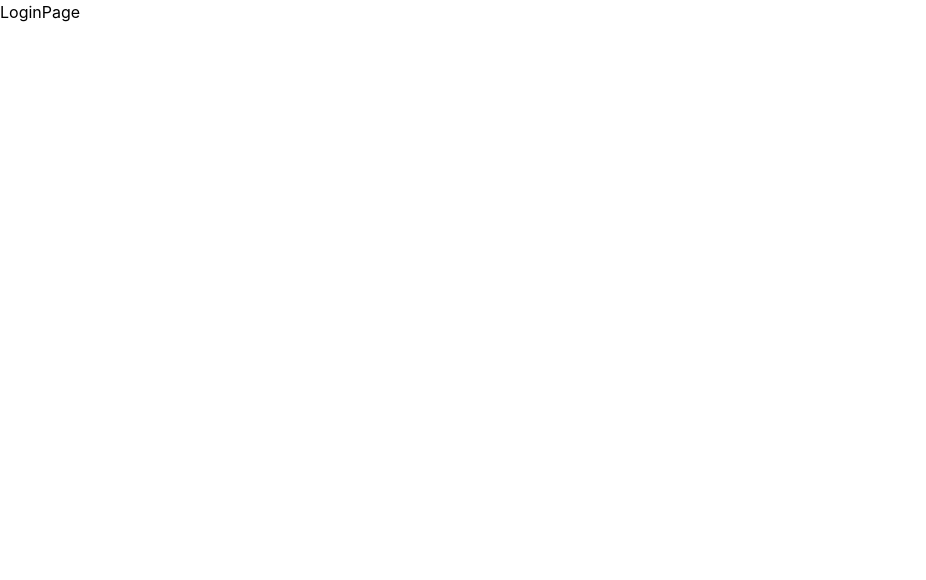
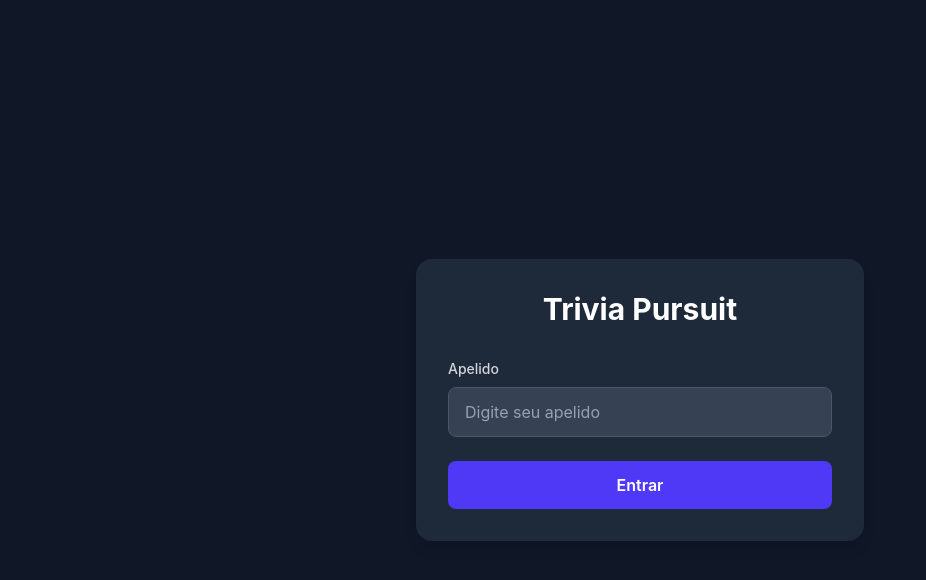
Before and after one commit to thiag-o/trivial-pursuit, a React (Vite) app in the folder frontend/: page /login in a window 1280 px wide. Shown: the top 580 px of the page, without its empty margins (0-926 px from the left). Built offline with nearby package versions, Linux system fonts and the light colour scheme.

Commit message:
feat(frontend): add LoginPage with validation and API integration

```diff
--- a/frontend/src/pages/LoginPage.tsx
+++ b/frontend/src/pages/LoginPage.tsx
@@ -1,3 +1,91 @@
+import { useState, useEffect, type FormEvent } from 'react';
+import { useNavigate } from 'react-router-dom';
+import api from '../services/api';
+import { isAuthenticated, setToken, setNickname } from '../services/auth';
+
 export default function LoginPage() {
-  return <div>LoginPage</div>;
+  const navigate = useNavigate();
+  const [nickname, setNicknameValue] = useState('');
+  const [error, setError] = useState('');
+  const [loading, setLoading] = useState(false);
+
+  useEffect(() => {
+    if (isAuthenticated()) {
+      navigate('/start');
+    }
+  }, [navigate]);
+
+  function validate(value: string): string | null {
+    if (!value || !value.trim()) return 'O apelido não pode ser vazio.';
+    if (value.length > 30) return 'O apelido deve ter no máximo 30 caracteres.';
+    return null;
+  }
+
+  async function handleSubmit(e: FormEvent) {
+    e.preventDefault();
+    setError('');
+
+    const validationError = validate(nickname);
+    if (validationError) {
+      setError(validationError);
+      return;
+    }
+
+    setLoading(true);
+    try {
+      const { data } = await api.post<{ token: string }>('/auth/login', {
+        nickname: nickname.trim(),
+      });
+      setToken(data.token);
+      setNickname(nickname.trim());
+      navigate('/start');
+    } catch (err: unknown) {
+      if (err && typeof err === 'object' && 'response' in err) {
+        const response = (err as { response?: { data?: { message?: string } } }).response;
+        const msg = response?.data?.message;
+        setError(Array.isArray(msg) ? msg[0] : msg || 'Erro ao fazer login.');
+      } else {
+        setError('Erro de conexão com o servidor.');
+      }
+    } finally {
+      setLoading(false);
+    }
+  }
+
+  return (
+    <div className="flex items-center justify-center min-h-screen bg-gray-900">
+      <div className="w-full max-w-md p-8 bg-gray-800 rounded-2xl shadow-lg">
+        <h1 className="text-3xl font-bold text-center text-white mb-8">
+          Trivia Pursuit
+        </h1>
+        <form onSubmit={handleSubmit} className="space-y-6">
+          <div>
+            <label htmlFor="nickname" className="block text-sm font-medium text-gray-300 mb-2">
+              Apelido
+            </label>
+            <input
+              id="nickname"
+              type="text"
+              value={nickname}
+              onChange={(e) => setNicknameValue(e.target.value)}
+              placeholder="Digite seu apelido"
+              maxLength={30}
+              className="w-full px-4 py-3 bg-gray-700 border border-gray-600 rounded-lg text-white placeholder-gray-400 focus:outline-none focus:ring-2 focus:ring-indigo-500 focus:border-transparent"
+              disabled={loading}
+            />
+            {error && (
+              <p className="mt-2 text-sm text-red-400">{error}</p>
+            )}
+          </div>
+          <button
+            type="submit"
+            disabled={loading}
+            className="w-full py-3 px-4 bg-indigo-600 hover:bg-indigo-700 disabled:opacity-50 disabled:cursor-not-allowed text-white font-semibold rounded-lg transition-colors"
+          >
+            {loading ? 'Entrando...' : 'Entrar'}
+          </button>
+        </form>
+      </div>
+    </div>
+  );
 }
```
